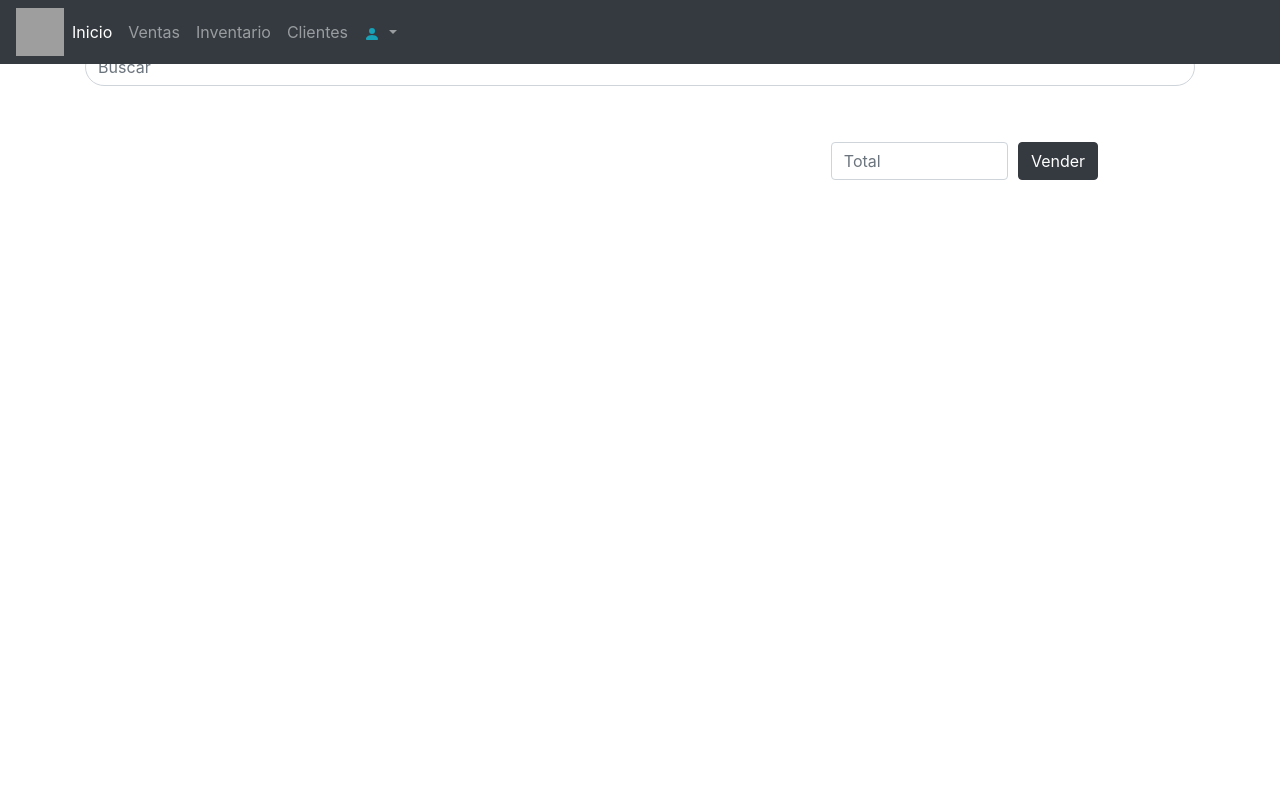
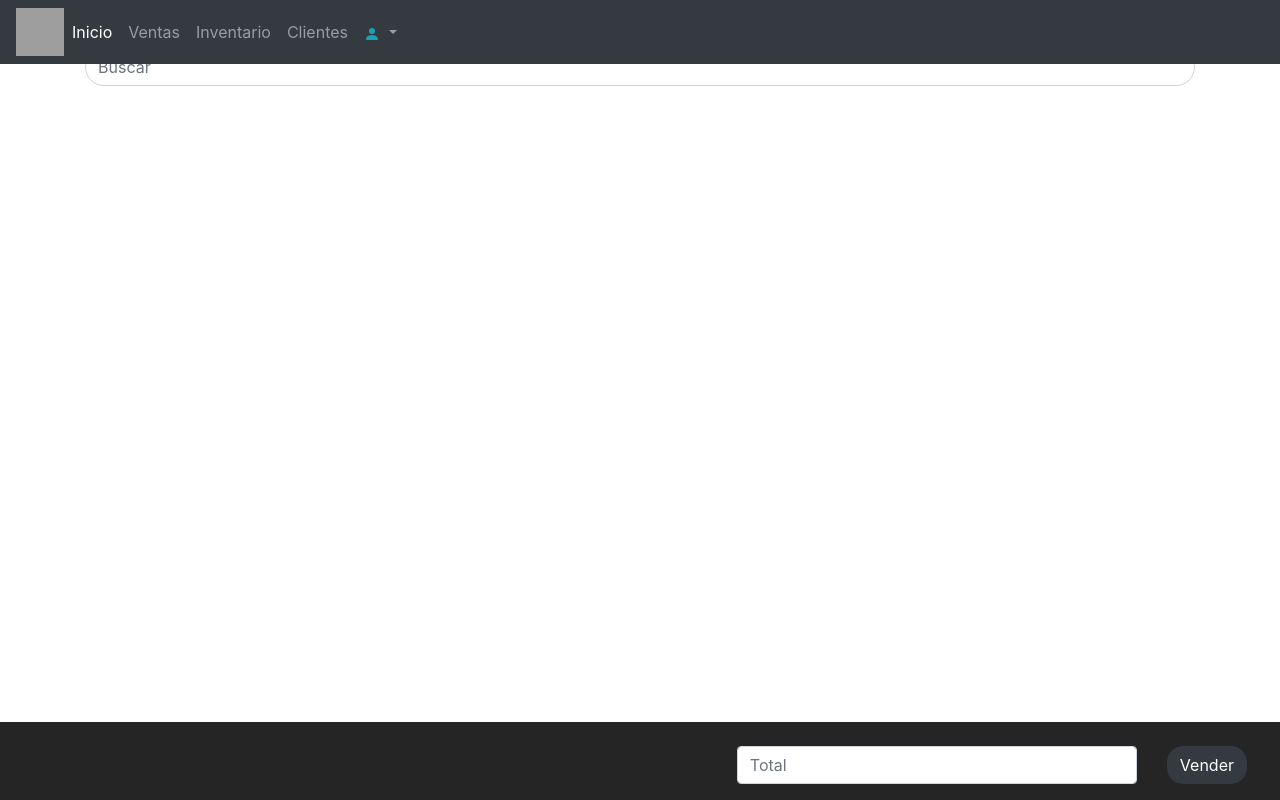
Before and after one commit to laloh/vendery, a Django app: template vendery/tenants/pao/templates/index.html in a window 1280 px wide. Run offline with Django 3.2, Linux system fonts and the light colour scheme; the template is opened without the code that fills it, so the values that code supplies are empty; grey boxes are pictures that could not be loaded.

Commit message:
fix: buy button

```diff
--- /dev/null
+++ b/vendery/tenants/pao/static/css/utils.css
@@ -0,0 +1,33 @@
+@media (min-width: 576px) {
+    .product-name {
+        font-size: 0.8rem;
+    !important;
+
+    }
+
+    .total {
+        width: 20rem;
+    }
+}
+
+@media (min-width: 1200px) {
+    .product-name {
+        font-size: 1.5rem;
+    }
+
+    .total {
+        width: 25rem;
+    }
+
+}
+
+.div-total {
+    position: fixed;
+    left: 0;
+    bottom: 0;
+    width: 100%;
+    background-color: #262525;
+    padding: 0;
+    text-align: center;
+
+}
--- a/vendery/tenants/pao/templates/components/card_product.html
+++ b/vendery/tenants/pao/templates/components/card_product.html
@@ -1,19 +1,5 @@
 {% load static %}
-<style>
-    @media(min-width:576px){
-                .product-name {
-  font-size: 0.8rem; !important;
-
-                }
-    }
-
-@media(min-width:1200px){
-            .product-name {
-font-size: 1.5rem;}
-}
-
-
-</style>
+  <link href="{% static 'css/utils.css' %}" rel="stylesheet">
 <div class="container pt-5">
     <div class="row">
 
@@ -52,18 +38,20 @@ font-size: 1.5rem;}
     </div>
 
 </div>
-<div class="d-flex justify-content-end">
-    <form action="" method="post">
-        {% csrf_token %}
-        <div class="form-row ">
-            <div class="col-md-6 col-sm-6 mt-2">
-                <input type="text" class="form-control" placeholder="Total">
-            </div>
-            <div class="col-md-6 col-sm-6 mt-2">
-                <a type="button" href="{% url 'inventory:view-sales-data' %}" class="btn btn-dark">Vender</a>
-            </div>
-        </div>
-    </form>
-</div>
 
 <hr class="pt-5 border-0">
+<div class="div-total">
+    <div class="d-flex align-items-end flex-column">
+        <form class="pt-4">
+            <div class="row">
+                <div class="col pl-5">
+                    <input type="number" class="form-control total" placeholder="Total">
+                </div>
+                <div class="col pr-5">
+                    <button type="button" class="btn btn-dark" style="border-radius: 1rem;">Vender</button>
+                </div>
+            </div>
+        </form>
+    </div>
+    <hr class="border-0">
+</div>
```
Also changed, not shown: vendery/inventory/views.py (+6 -1 lines), vendery/tenants/pao/templates/views/customers.html (+41 -0 lines), vendery/tenants/pao/templates/views/sales.html (+9 -2 lines), vendery/tenants/pao/templates/views/sales_data.html (+13 -2 lines), vendery/tenants/pao/templates/components/footer.html (deleted).
